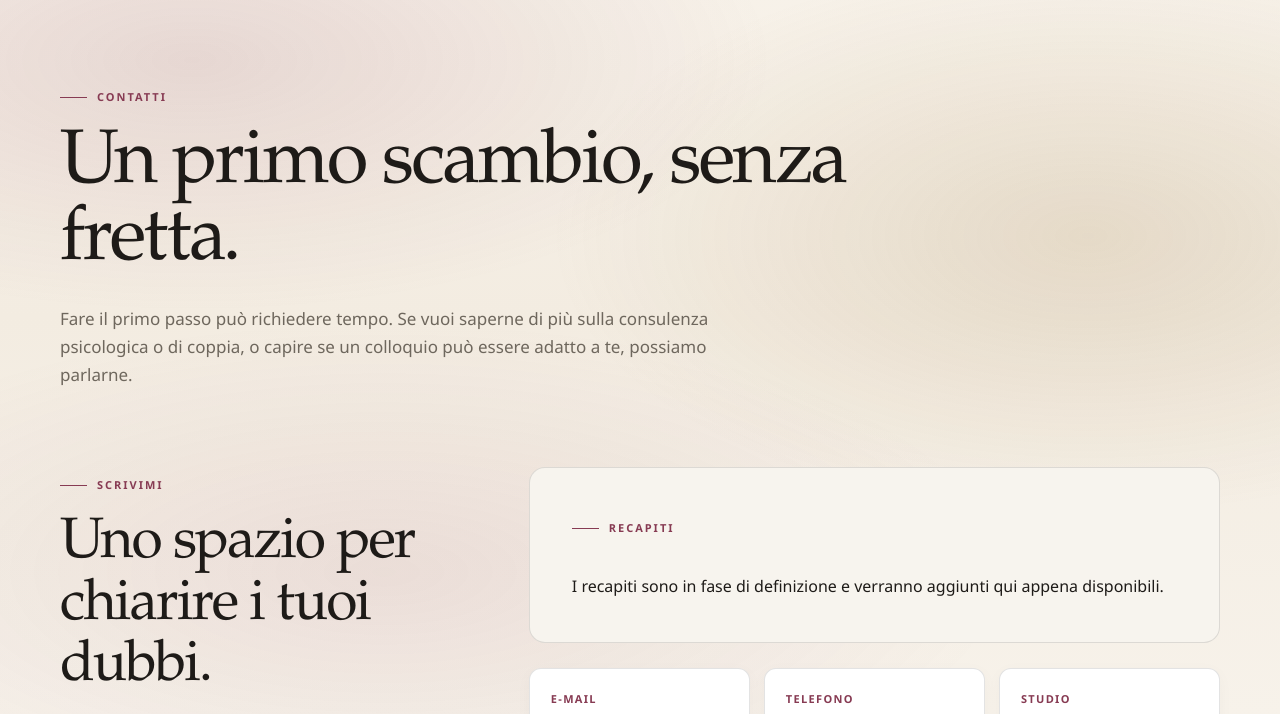
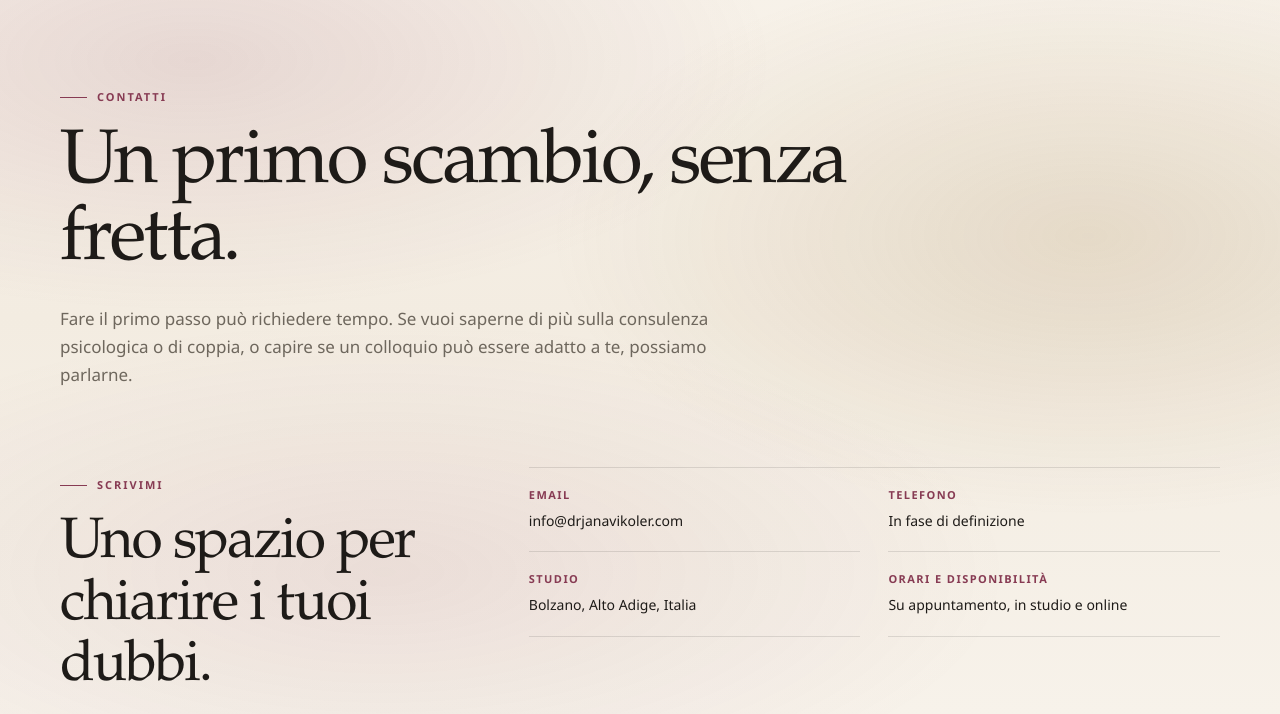
Before and after one commit to Ilenialbanese/janavikoler, a plain HTML site: page contact.html in a window 1280 px wide. Shown: the part 84-798 px from the top of the page. Drawn offline with Linux system fonts and the light colour scheme.

Commit message:
css changes

```diff
--- a/contact.html
+++ b/contact.html
@@ -28,16 +28,22 @@
 
     <section class="container section detail-layout section-compact-top">
       <div class="detail-intro"><p class="eyebrow"><span data-it="Scrivimi" data-de="Kontakt aufnehmen" data-en="Get in touch">Scrivimi</span></p><h2 data-it="Uno spazio per chiarire i tuoi dubbi." data-de="Raum für Ihre Fragen." data-en="Space to talk through your questions.">Uno spazio per chiarire i tuoi dubbi.</h2><p data-it="Puoi chiedere informazioni su disponibilità, costi, modalità degli incontri e consulenza di coppia." data-de="Sie können sich nach Verfügbarkeit, Kosten, dem Ablauf und Paarberatung erkundigen." data-en="You can ask about availability, fees, session formats and couples counselling.">Puoi chiedere informazioni su disponibilità, costi, modalità degli incontri e consulenza di coppia.</p></div>
-      <div>
-        <div class="soft-panel">
-          <p class="eyebrow"><span data-it="Recapiti" data-de="Kontaktdaten" data-en="Contact details">Recapiti</span></p>
-          <p data-it="I recapiti sono in fase di definizione e verranno aggiunti qui appena disponibili." data-de="Die Kontaktdaten werden derzeit festgelegt und hier ergänzt, sobald sie verfügbar sind." data-en="Contact details are being finalised and will be added here once available.">I recapiti sono in fase di definizione e verranno aggiunti qui appena disponibili.</p>
+      <div class="practical-list">
+        <div class="practical-item">
+          <strong data-it="Email" data-de="E-Mail" data-en="Email">Email</strong>
+          <span>info@drjanavikoler.com</span>
         </div>
-        <!-- Replace these three placeholders once the psychologist confirms her details. -->
-        <div class="contact-details">
-          <div class="contact-detail"><strong data-it="E-mail" data-de="E-Mail" data-en="Email">E-mail</strong><span data-it="Da inserire" data-de="Wird ergänzt" data-en="To be added">Da inserire</span></div>
-          <div class="contact-detail"><strong data-it="Telefono" data-de="Telefon" data-en="Phone">Telefono</strong><span data-it="Numero da definire" data-de="Nummer noch offen" data-en="Number to be confirmed">Numero da definire</span></div>
-          <div class="contact-detail"><strong data-it="Studio" data-de="Praxis" data-en="Practice">Studio</strong><span data-it="Indirizzo da definire · Bolzano" data-de="Adresse noch offen · Bozen" data-en="Address to be confirmed · Bolzano">Indirizzo da definire · Bolzano</span></div>
+        <div class="practical-item">
+          <strong data-it="Telefono" data-de="Telefon" data-en="Phone">Telefono</strong>
+          <span data-it="In fase di definizione" data-de="In Vorbereitung" data-en="To be confirmed">In fase di definizione</span>
+        </div>
+        <div class="practical-item">
+          <strong data-it="Studio" data-de="Praxis" data-en="Practice">Studio</strong>
+          <span data-it="Bolzano, Alto Adige, Italia" data-de="Bozen, Südtirol, Italien" data-en="Bolzano, South Tyrol, Italy">Bolzano, Alto Adige, Italia</span>
+        </div>
+        <div class="practical-item">
+          <strong data-it="Orari e disponibilità" data-de="Zeiten & Verfügbarkeit" data-en="Hours & availability">Orari e disponibilità</strong>
+          <span data-it="Su appuntamento, in studio e online" data-de="Nach Vereinbarung, in der Praxis und online" data-en="By appointment, in person and online">Su appuntamento, in studio e online</span>
         </div>
       </div>
     </section>
```
